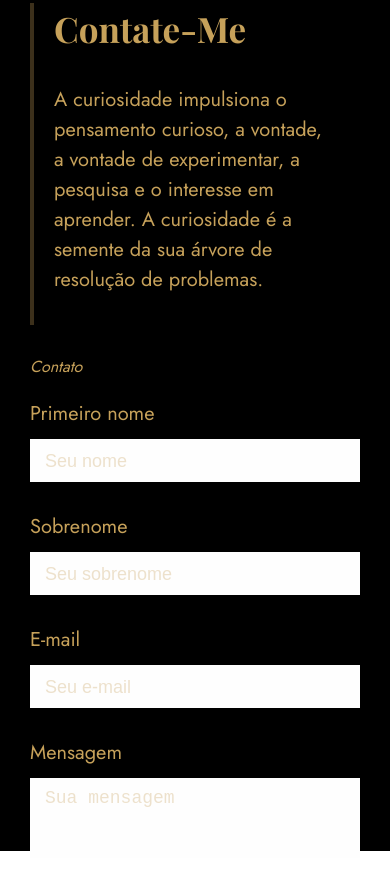
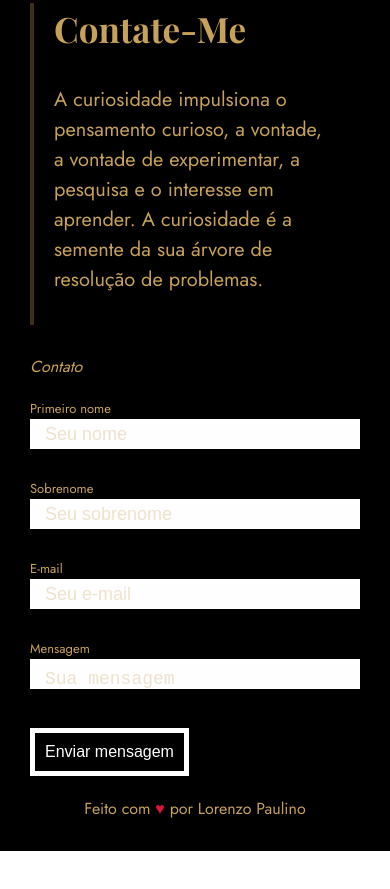
Before and after one commit to lorenzopVoid/landing-page-project-1, a plain HTML site: page index.html in a window 390 px wide. Shown: the part 7274-8163 px from the top of the page. After the commit the page ends 8125 px from the top, so only its background shows below. Drawn offline with nearby package versions, Linux system fonts and the light colour scheme.

Commit message:
Add files via upload

```diff
--- a/src/css/responsive.css
+++ b/src/css/responsive.css
@@ -166,3 +166,20 @@
         box-sizing: border-box;
     }
 }
+
+@media (min-width: 320px) and (max-width:800px) {
+    textarea {
+        resize: none;
+        height: 30px;
+        overflow: auto;
+        box-sizing: border-box;
+    }
+    .form-group input {
+        height: 30px;
+    }
+
+    .form-group label {
+        font-size: 1.3rem;
+        margin-bottom: 0;
+    }
+}
```
Also changed, not shown: src/css/reset.css (line endings or trailing spaces).
